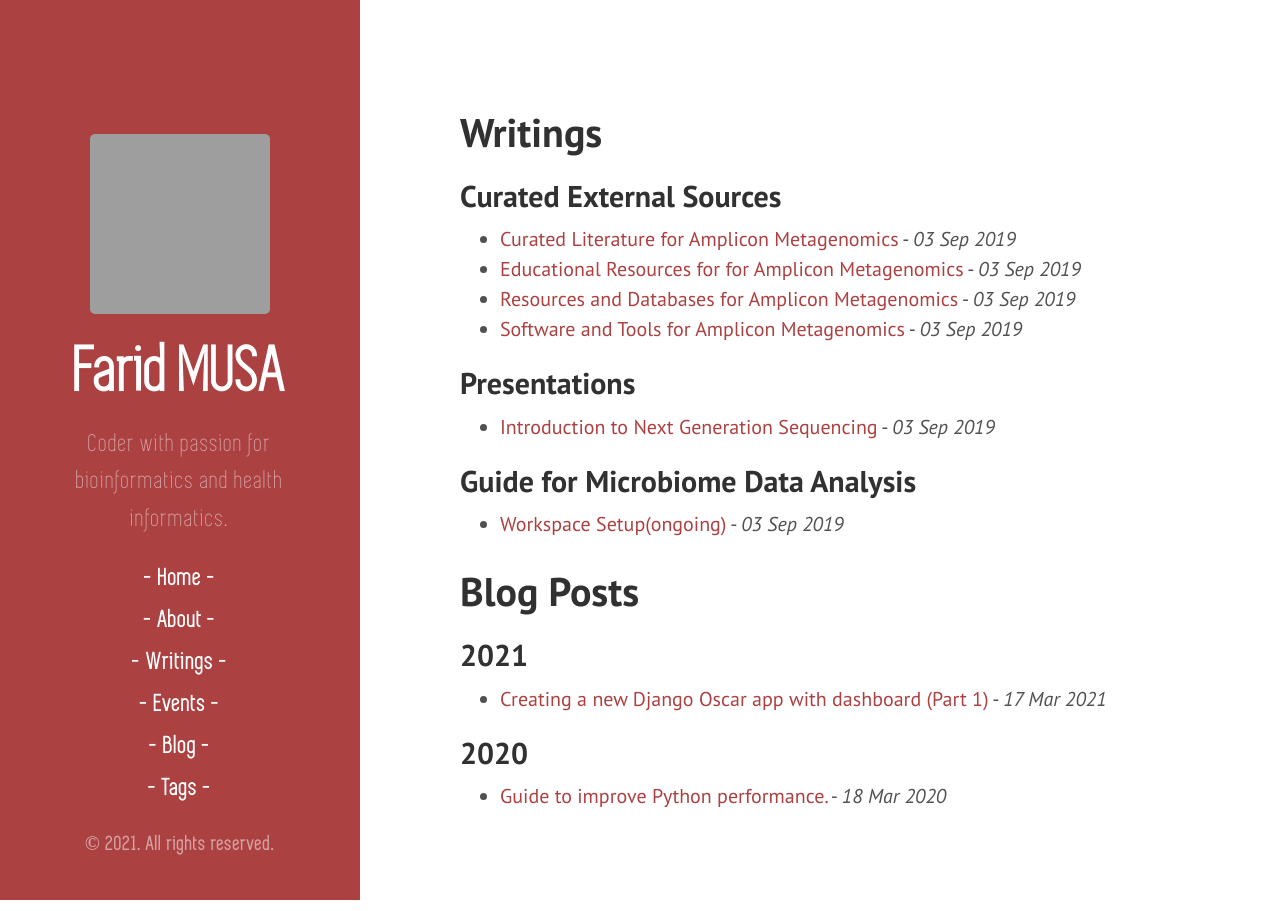
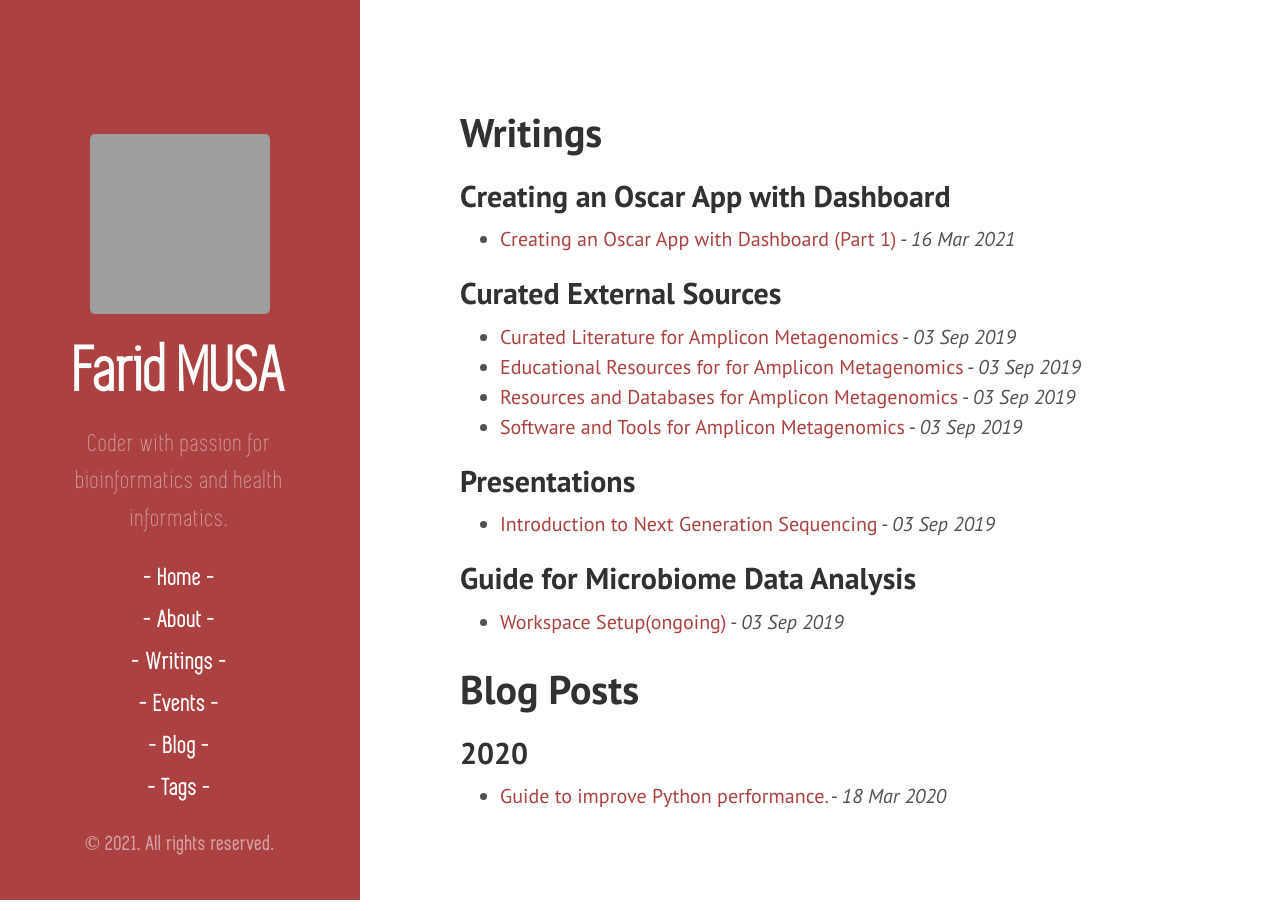
Before and after one commit to mmtechslv/mmtechslv.github.io, a Jekyll site: the page built from index.html, in a window 1280 px wide. Built offline with Jekyll 4.4.1, drawn with Linux system fonts in a browser that asks for light colours; the list of posts is cut into pages by our own code; some of the changed lines change nothing that is shown; grey boxes are pictures that could not be loaded.

Commit message:
Oscar New App Tutorial Fix

```diff
--- a/_posts/2021-03-17-django-oscar-new-app.md
+++ b/_publications/tutorials/django-oscar-new-app-part-1.md
@@ -1,15 +1,18 @@
 ---
-layout: post
-title: Creating a new Django Oscar app with dashboard (Part 1)
+layout: publication
+title: Creating an Oscar App with Dashboard (Part 1)
 tags: django oscar app dashboard
+category: Creating an Oscar App with Dashboard
+date: 2021-03-16
 output: true
-description: Tutorial on how to create a new Django Oscar app with dashboard.
+description: Learning Django-Oscar can be cumbersome. In this tutorial, you will learn how to create a brand new Oscar app with dashboard.
 ---
+
 
 # Introduction
 In this tutorial you are going to learn how to create a new Django app and integrate it into *Oscar* e-commerce framework. Particularly, we will create a new sample Django app called `boutique` and integrate it to the Oscar's default front and dashboard.
 ## Getting ready (django-oscar)
-First it is necessary to create a virtual environment to work in. I use *pipenv* as virtual environment for its simplicity and ease of use. Create a directory called `/myoscarapp` and move inside and run following command:
+First it is necessary to create a virtual environment to work in. I use *pipenv* as virtual environment for its simplicity and ease of use. Create a directory called `/myoscarapp`, move inside and run following command:
 
 {% highlight bash %}
 
@@ -23,7 +26,7 @@ Then install the *django-oscar* using pip:
     $ pip install django-oscar[sorl-thumbnail]
 {% endhighlight %}
 
-Now create a brand new django project using following command and rename the create directory to `src` for convenience:
+Now create a brand new Dango project using following command and rename the created directory to `src` for convenience:
 
 {% highlight bash %}
 
@@ -31,7 +34,7 @@ Now create a brand new django project using following command and rename the cre
     $ mv myoscarproject src
 {% endhighlight %}
 
-Next configure django `settings.py` and `urls.py` as described in Oscar's [corresponding documentation](https://django-oscar.readthedocs.io/en/stable/internals/getting_started.html#django-settings).
+Next configure Django `settings.py` and `urls.py` as described in Oscar's [corresponding documentation](https://django-oscar.readthedocs.io/en/stable/internals/getting_started.html#django-settings).
 Run `makemigrations` and `migrate`:
 
 {% highlight bash %}
@@ -54,10 +57,11 @@ Following screen should be now available:
 
 
 ## Creating "boutique" app for Django-Oscar
-New app is created as usuall using following command:
+New app is created as usual using following command:
 
     python manage.py startapp boutique
-Once again as usuall after the app is created it is necessary to register the app in `INSTALLED_APPS` in `settings.py` as shown bellow:
+
+Once again as usual after the app is created, it is necessary to register the app in `INSTALLED_APPS` in `settings.py` as shown bellow:
 
 {% highlight python %}
 
@@ -86,7 +90,7 @@ Similarly, your `urls.py` should look like this:
 
 In the code above, line with `boutique_dashboard` URL configuration is temporarily commented out and will be turned on when Oscar's dashboard app is  forked.
 ### Models for "boutique" app
-Create following model that will represent single **boutique** with three fields.
+Create following model that will represent a single **boutique** with three fields.
 
 {% highlight python %}
 
@@ -102,14 +106,13 @@ Create following model that will represent single **boutique** with three fields
 {% endhighlight %}
 
 ### App configs for "boutique" app
-While usuall Django app's config class in `apps.py` inherits Django's default `django.apps.AppConfig`class, Oscar app's must inherit `oscar.core.application.OscarConfig` instead. Your `apps.py` should look like this:
+While usual Django app's config class in `apps.py` inherits Django's default `django.apps.AppConfig`class, Oscar app's must inherit `oscar.core.application.OscarConfig` instead. Your `apps.py` should look like this:
 
 {% highlight python %}
 
     from oscar.core.application import OscarConfig
     from django.urls import path, re_path
     from oscar.core.loading import get_class
-
 
     class BoutiqueConfig(OscarConfig):
         name = 'boutique'
@@ -132,10 +135,10 @@ While usuall Django app's config class in `apps.py` inherits Django's default `d
             return self.post_process_urls(urls)
 {% endhighlight %}
 
-It is optional to use `get_class` and `get_model` when developing your own app but required when overriding Oscar apps. However, I prefer using Oscar's approach as I encountered errors when importing modules using `import` statement.
+It is optional to use `get_class` and `get_model` when developing your own app but required when overriding Oscar apps. However, I prefer using Oscar's approach in all cases as I previously encountered various errors when importing modules using `import` statement.
 
 ### Admin for "boutique" app
-Although this step is optional and Oscar's dashboard is sufficient to add, modify and remove `Boutique` elements to the database. However, for early testing let's register our model in Django's admin. Add following code to `admin.py` in the app's directory.
+This step is optional and Oscar's dashboard is sufficient to add, modify and remove `Boutique` elements to the database. However, for early testing let's register our model in Django's admin. Add following code to the `admin.py` in the app's directory.
 
 {% highlight python %}
 
@@ -150,7 +153,9 @@ Although this step is optional and Oscar's dashboard is sufficient to add, modif
     admin.site.register(Boutique, BoutiqueAdmin)
 {% endhighlight %}
 
-Now that model is registered in Django admin, go on and create a super user using command `python manage.py createsuperuser`. Then, if you wish, add few items for testing.
+Now that the model is registered in Django's admin, go on and add few items for testing.
+
+> To access Django's admin you will need to create a super user using command `python manage.py createsuperuser`
 
 ### Views for "boutique" app
 There is nothing special in implementation of views that will deliver context to the front pages. Following is a working `views.py` based on Django's generic class-based views.
@@ -174,7 +179,7 @@ There is nothing special in implementation of views that will deliver context to
 {% endhighlight %}
 
 ### Front-end templates for "boutique" views
-First and foremost, let's override Oscar's navigation template by adding url to our `BoutiqueListView`. First create a directory called `oscar` in in `/src/templates` directory. Any template file with same relative path Oscar's templates from source code will be overriden by Oscar and become a higher priority template. Because Oscar is developed in a very smart and customizable way, it is very easy to add an element to original Oscar template navigation. The original template HTML file from Oscar's source code can be found in `/templates/oscar/partials/nav_primary.html`. Accordingly, we need to create file `oscar/partials/nav_primary.html` that will contain following code:
+First and foremost, let's override Oscar's navigation template by adding URL to our `BoutiqueListView`. First create a directory called `oscar` in in `/src/templates` directory. Any template file with same relative path Oscar's templates from source code will be overridden by Oscar and become a higher priority template. Because Oscar is developed in a very smart and customizable way, it is very easy to add an element to original Oscar template navigation. The original template HTML file from Oscar's source code can be found in `/templates/oscar/partials/nav_primary.html`. Accordingly, we need to create file `oscar/partials/nav_primary.html` that will contain following code:
 
 {% highlight html+django %}{% raw %}
 
@@ -191,13 +196,13 @@ First and foremost, let's override Oscar's navigation template by adding url to
     {% endblock %}
 {% endraw %}{% endhighlight %}
 
-In the code above, code we first extend the original Oscar's template. Then we only override block `nav_items`  by adding new element to the Oscar's default front-end navigation. After restarting the server following front should show up:
+In the code above, we first extend the original Oscar's template. Then we override the block `nav_items`  by adding new element to the Oscar's default front-end navigation. After restarting the server, following front should show up:
 <p align="center">
   <img width="416" height="195" src="/public/tutorials/django-oscar-new-app/OscarBoutiquesNavBar.png">
 </p>
 
 ### Template for list of boutiques
-Previously we created a view `BoutiqueListView`, which is responsible to deliver the context with a list of `Boutique` instances to the template `boutique/boutique_list.html`. Therefore, we first create an HTML file `/src/templates/boutique/boutique_list.html`. Notice that this template file is not placed under `/src/templates/oscar` directory. This is because this template is a new template and does not override anything. However, in our case, it does extend the default Oscar layout template as shown:
+Previously we created a view `BoutiqueListView`, which is responsible for delivering the context with a list of `Boutique` instances to the template `boutique/boutique_list.html`. Therefore, we first create an HTML file `/src/templates/boutique/boutique_list.html`. Notice that this template file is not placed under `/src/templates/oscar` directory. This is because we do not override Oscar's template and merely creating a new custom template. However, in our case, it does extend the default Oscar layout template as shown:
 
 {% highlight html+django %}{% raw %}
 
@@ -244,7 +249,7 @@ The result should look like this:
   <img width="480" height="252" src="/public/tutorials/django-oscar-new-app/OscarBoutiquesList.png">
 </p>
 ### Template for boutique details
-Now that we can list our boutique elements lets add page where user can view details of any given boutique. Similar to previous template create a new HTML file `/src/templates/boutique/boutique_details.html` with following code:
+Now that we have a page with a list our boutique elements let's add page where user can view details of any given boutique. Similarly to the listing template, let's create a new HTML file `/src/templates/boutique/boutique_details.html` with following code:
 
 {% highlight html+django %}{% raw %}
 
```
